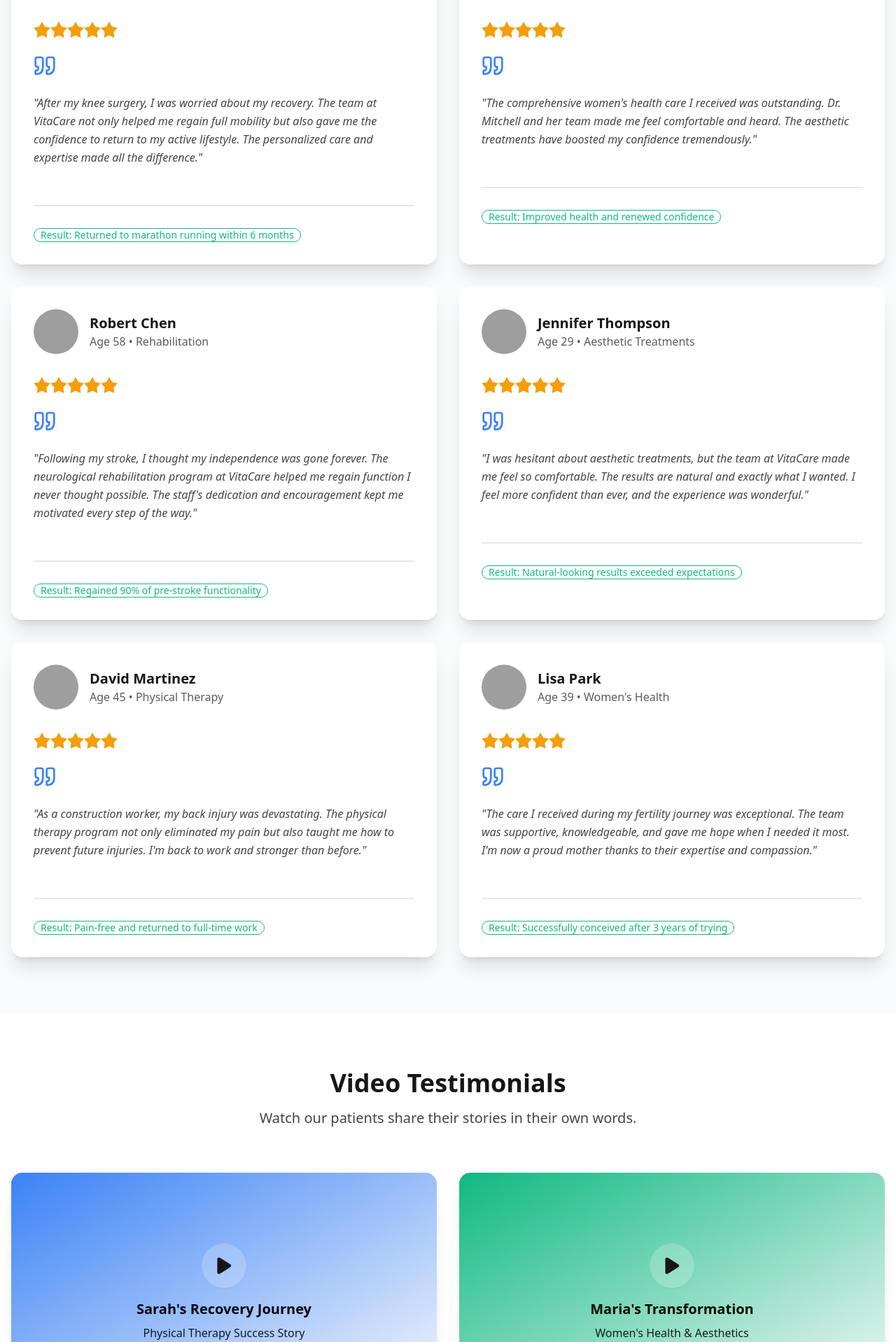
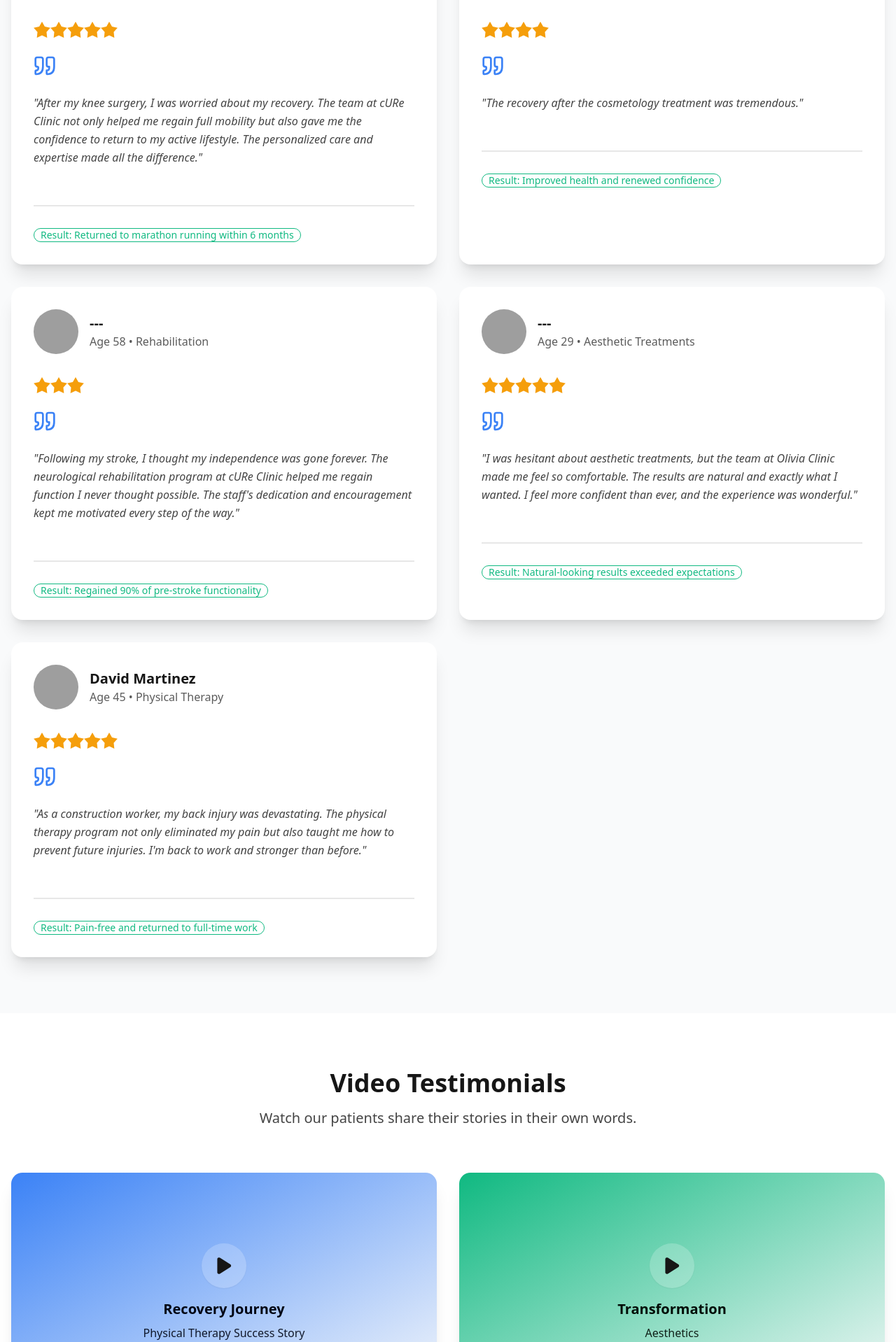
Before and after one commit to sunkmechie/site_cure_olivia, a React (Vite) app: page /testimonials in a window 1280 px wide. Shown: the part 862-2780 px from the top of the page at 70% size. Built offline with nearby package versions, Linux system fonts and the light colour scheme; grey boxes are pictures that could not be loaded.

Commit message:
Update Testimonials.tsx

```diff
--- a/src/pages/Testimonials.tsx
+++ b/src/pages/Testimonials.tsx
@@ -10,34 +10,34 @@ const Testimonials: React.FC = () => {
       service: 'Physical Therapy',
       rating: 5,
       image: 'https://images.pexels.com/photos/2379004/pexels-photo-2379004.jpeg?auto=compress&cs=tinysrgb&w=300',
-      quote: 'After my knee surgery, I was worried about my recovery. The team at VitaCare not only helped me regain full mobility but also gave me the confidence to return to my active lifestyle. The personalized care and expertise made all the difference.',
+      quote: 'After my knee surgery, I was worried about my recovery. The team at cURe Clinic not only helped me regain full mobility but also gave me the confidence to return to my active lifestyle. The personalized care and expertise made all the difference.',
       result: 'Returned to marathon running within 6 months'
     },
     {
       name: 'Maria Rodriguez',
       age: 42,
       service: 'Dentistry & Aesthetics',
-      rating: 5,
+      rating: 4,
       image: 'https://images.pexels.com/photos/1239291/pexels-photo-1239291.jpeg?auto=compress&cs=tinysrgb&w=300',
-      quote: 'The comprehensive women\'s health care I received was outstanding. Dr. Mitchell and her team made me feel comfortable and heard. The aesthetic treatments have boosted my confidence tremendously.',
+      quote: 'The recovery after the cosmetology treatment was tremendous.',
       result: 'Improved health and renewed confidence'
     },
     {
-      name: 'Robert Chen',
+      name: '---',
       age: 58,
       service: 'Rehabilitation',
-      rating: 5,
+      rating: 3,
       image: 'https://images.pexels.com/photos/1222271/pexels-photo-1222271.jpeg?auto=compress&cs=tinysrgb&w=300',
-      quote: 'Following my stroke, I thought my independence was gone forever. The neurological rehabilitation program at VitaCare helped me regain function I never thought possible. The staff\'s dedication and encouragement kept me motivated every step of the way.',
+      quote: 'Following my stroke, I thought my independence was gone forever. The neurological rehabilitation program at cURe Clinic helped me regain function I never thought possible. The staff\'s dedication and encouragement kept me motivated every step of the way.',
       result: 'Regained 90% of pre-stroke functionality'
     },
     {
-      name: 'Jennifer Thompson',
+      name: '---',
       age: 29,
       service: 'Aesthetic Treatments',
       rating: 5,
       image: 'https://images.pexels.com/photos/1065084/pexels-photo-1065084.jpeg?auto=compress&cs=tinysrgb&w=300',
-      quote: 'I was hesitant about aesthetic treatments, but the team at VitaCare made me feel so comfortable. The results are natural and exactly what I wanted. I feel more confident than ever, and the experience was wonderful.',
+      quote: 'I was hesitant about aesthetic treatments, but the team at Olivia Clinic made me feel so comfortable. The results are natural and exactly what I wanted. I feel more confident than ever, and the experience was wonderful.',
       result: 'Natural-looking results exceeded expectations'
     },
     {
@@ -48,15 +48,6 @@ const Testimonials: React.FC = () => {
       image: 'https://images.pexels.com/photos/1043471/pexels-photo-1043471.jpeg?auto=compress&cs=tinysrgb&w=300',
       quote: 'As a construction worker, my back injury was devastating. The physical therapy program not only eliminated my pain but also taught me how to prevent future injuries. I\'m back to work and stronger than before.',
       result: 'Pain-free and returned to full-time work'
-    },
-    {
-      name: 'Lisa Park',
-      age: 39,
-      service: 'Women\'s Health',
-      rating: 5,
-      image: 'https://images.pexels.com/photos/1181686/pexels-photo-1181686.jpeg?auto=compress&cs=tinysrgb&w=300',
-      quote: 'The care I received during my fertility journey was exceptional. The team was supportive, knowledgeable, and gave me hope when I needed it most. I\'m now a proud mother thanks to their expertise and compassion.',
-      result: 'Successfully conceived after 3 years of trying'
     }
   ];
 
@@ -77,7 +68,7 @@ const Testimonials: React.FC = () => {
               Patient Success Stories
             </h1>
             <p className="text-xl mb-8 leading-relaxed opacity-80">
-              Hear from our patients about their transformative experiences at VitaCare. These stories represent the heart of what we do—helping people reclaim their health, confidence, and quality of life.
+              Hear from our patients about their transformative experiences at cURe Clinic. These stories represent the heart of what we do—helping people reclaim their health, confidence, and quality of life.
             </p>
           </div>
         </div>
@@ -171,13 +162,13 @@ const Testimonials: React.FC = () => {
                       <path d="M6.3 2.84A1.5 1.5 0 004 4.11v11.78a1.5 1.5 0 002.3 1.27l9.344-5.89a1.5 1.5 0 000-2.538L6.3 2.84z"/>
                     </svg>
                   </div>
-                  <h3 className="text-xl font-bold mb-2">Sarah's Recovery Journey</h3>
+                  <h3 className="text-xl font-bold mb-2"> Recovery Journey</h3>
                   <p className="opacity-90">Physical Therapy Success Story</p>
                 </div>
               </figure>
               <div className="card-body">
                 <p className="opacity-80">
-                  Watch Sarah share how physical therapy at cURe helped her return to competitive running after a serious injury.
+                  Watch share how physical therapy at cURe helped her return to competitive running after a serious injury.
                 </p>
               </div>
             </div>
@@ -190,13 +181,13 @@ const Testimonials: React.FC = () => {
                       <path d="M6.3 2.84A1.5 1.5 0 004 4.11v11.78a1.5 1.5 0 002.3 1.27l9.344-5.89a1.5 1.5 0 000-2.538L6.3 2.84z"/>
                     </svg>
                   </div>
-                  <h3 className="text-xl font-bold mb-2">Maria's Transformation</h3>
-                  <p className="opacity-90">Women's Health & Aesthetics</p>
+                  <h3 className="text-xl font-bold mb-2"> Transformation</h3>
+                  <p className="opacity-90">Aesthetics</p>
                 </div>
               </figure>
               <div className="card-body">
                 <p className="opacity-80">
-                  Maria discusses her comprehensive care experience and how it improved both her health and confidence.
+                   Her comprehensive care experience and how it improved both her health and confidence.
                 </p>
               </div>
             </div>
@@ -255,7 +246,7 @@ const Testimonials: React.FC = () => {
               Ready to Write Your Success Story?
             </h2>
             <p className="text-xl mb-8 opacity-90">
-              Join thousands of patients who have transformed their lives with VitaCare. Your journey to better health and renewed confidence starts here.
+              Join thousands of patients who have transformed their lives with cURe Clinic. Your journey to better health and renewed confidence starts here.
             </p>
             <div className="flex flex-col sm:flex-row gap-4 justify-center">
               <Link to="/contact" className="btn btn-neutral btn-lg">
```
